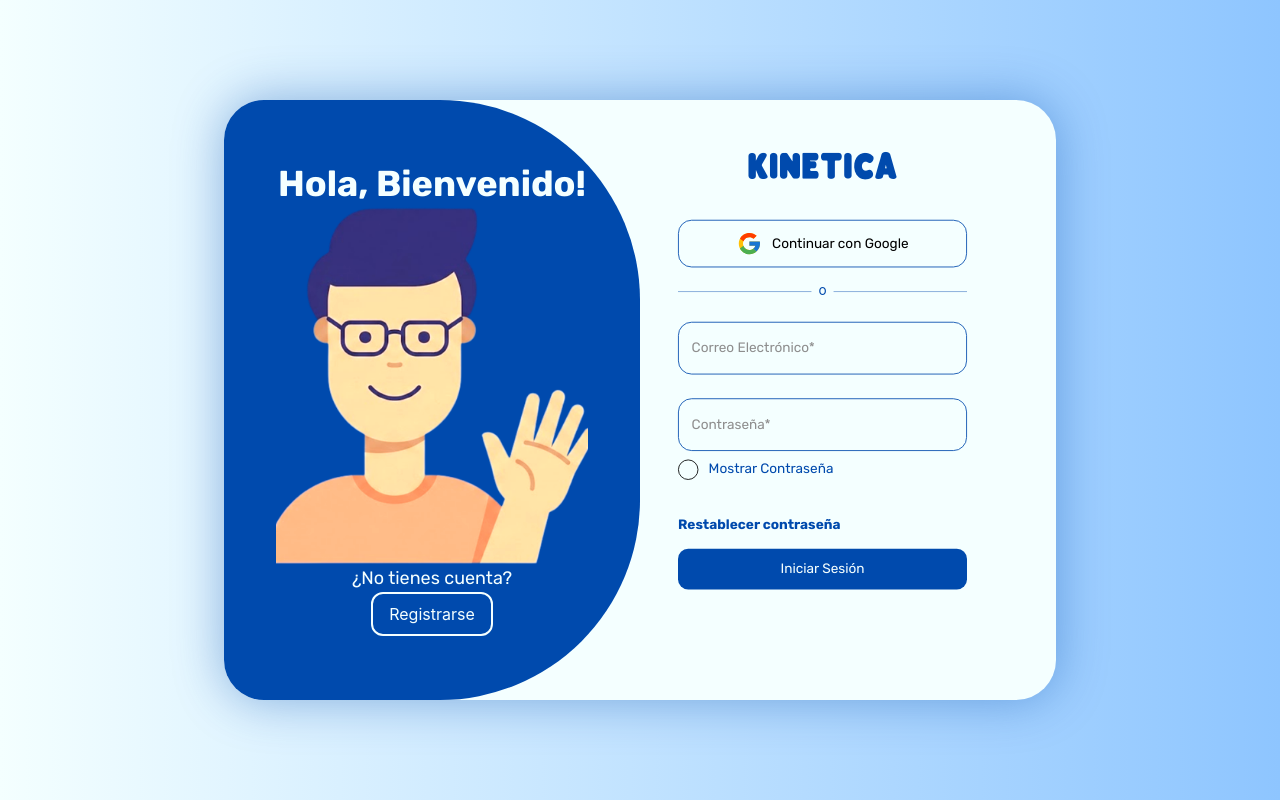
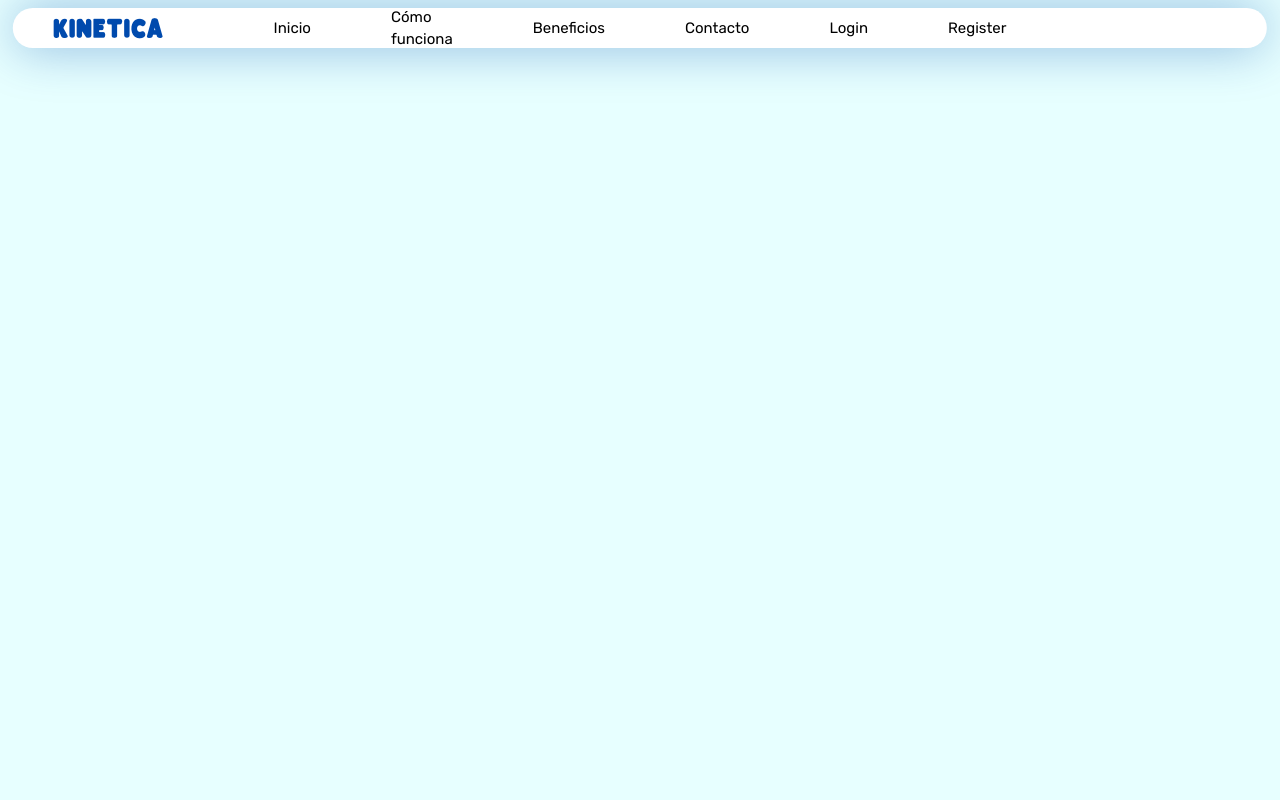
Before and after one commit to Santiago1w2/KINETICA-frontend, a React (Vite) app: page / in a window 1280 px wide. Built offline with nearby package versions, Linux system fonts and the light colour scheme.

Commit message:
se agrego las funciones de Router, falta mejorar diseño, todo lo que es login y register queda

```diff
--- a/package.json
+++ b/package.json
@@ -15,6 +15,7 @@
     "react": "^19.2.6",
     "react-dom": "^19.2.6",
     "react-icons": "^5.6.0",
+    "react-router-dom": "^7.18.0",
     "tailwindcss": "^4.3.1"
   },
   "devDependencies": {
--- a/src/App.tsx
+++ b/src/App.tsx
@@ -1,9 +1,10 @@
 import { useState } from 'react'
 import './App.css'
-import AccessPage from './pages/AccessPage'
+import AccessPage from './pages/AccessPageRegister'
 import HomePage from './pages/HomePage'
 import Navbar from './components/Navbar'
 import AuthProvider from './context/AuthProvider'
+import { AppRouter } from './routes/AppRoute'
 
 type Props = {
 
@@ -13,7 +14,7 @@
 
   return (
     <AuthProvider>
-      <AccessPage />
+      <AppRouter />
     </AuthProvider>
   )
 }
--- a/src/components/LoginForm.tsx
+++ b/src/components/LoginForm.tsx
@@ -3,6 +3,7 @@
 import { login} from "../services/AuthService"
 import type { Credentials } from '../types/type';
 import { useAuth } from '../hooks/useAuth';
+import { useNavigate } from 'react-router-dom';
 
 
 function LoginForm() {
@@ -12,7 +13,8 @@
     })
     const {login: authLogin} = useAuth();
     const [error, setError] = useState('');
-    const [showPassword, setShowPassword] = useState(false)
+    const [showPassword, setShowPassword] = useState(false);
+    const navigate = useNavigate();
 
     const handleChange = (
         e: React.ChangeEvent<HTMLInputElement>
@@ -38,6 +40,7 @@
         try {
             const res = await login({email,password});
             authLogin(res);
+            navigate('/')
             //Falta el navigate
 
         } catch(err: unknown){
@@ -52,7 +55,7 @@
 
                         <h1 className="mb-10 bloksy text-[#004aad] flex justify-center text-5xl">KINETICA</h1>
 
-                        <button className="rubik my-5 w-full py-3 border border-[#004aad] rounded-2xl flex items-center justify-center gap-3 bg-transparent hover:border-[#1a73e8] hover:bg-blue-100 active:scale-90 transition-all duration-100">
+                        <button type='button' className="rubik my-5 w-full py-3 border border-[#004aad] rounded-2xl flex items-center justify-center gap-3 bg-transparent hover:border-[#1a73e8] hover:bg-blue-100 active:scale-90 transition-all duration-100">
                             <FcGoogle className="text-3xl" />
                             Continuar con Google
                         </button>
@@ -71,6 +74,7 @@
 
                         <div className="rubik floating-input my-7">
                             <input
+                                name='email'
                                 type="text"
                                 required
                                 value={form.email}
@@ -85,6 +89,7 @@
 
                         <div className="rubik floating-input mt-7 mb-2">
                             <input
+                                name='password'
                                 type={showPassword? "text" : "password"}
                                 required
                                 value={form.password}
@@ -130,6 +135,7 @@
                             Restablecer contraseña
                         </button>
                         <button
+                            type= 'submit'
                             className="rubik mb-10 mt-4 w-full py-3 bg-[#004aad] rounded-xl text-[#f4ffff] hover:bg-[#3879d0] transiton active:scale-90 transition-transform duration-100"
                             onClick={handleSubmit}
                         >
--- a/src/components/Navbar.tsx
+++ b/src/components/Navbar.tsx
@@ -1,4 +1,5 @@
 import React from 'react'
+import { Link } from 'react-router-dom';
 
 function Navbar() {
     return (
@@ -9,6 +10,8 @@
                 <li>Cómo funciona</li>
                 <li>Beneficios</li>
                 <li>Contacto</li>
+                <li><Link to='/login'>Login</Link></li>
+                <li><Link to='/register'>Register</Link></li>
             </ul>
         </div>
     )
--- a/src/components/Present.tsx
+++ b/src/components/Present.tsx
@@ -1,14 +1,11 @@
 import React from 'react'
 import img1 from "../assets/img1.png";
+import { useNavigate } from 'react-router-dom';
 
 
-    type Props = {
-        setPantalla:(pantalla:"login" | "register") => void;
-        pantalla: "login" | "register";
-    }
 
-
-export function PresentLogin({setPantalla, pantalla}: Props) {
+export function PresentLogin() {
+    const navigate = useNavigate();
     return (
         <div className= "flex w-full h-full flex-col justify-center items-center bg-[#004aad] border-transparent rounded-r-[200px] rounded-l-[40px]">
 
@@ -28,7 +25,7 @@
                 </p>
                 <button
                     className="py-2 px-4 bg-transparent border-2 rounded-xl border-[#f4ffff] text-[#f4ffff] active:bg-[#f4ffff] active:text-[#004aad] active:border-[#3879d0] active:scale-90 transition-transform duration-100"
-                    onClick={()=>setPantalla("register")}
+                    onClick={()=>navigate('/register')}
                 >
                     Registrarse
                 </button>
@@ -37,7 +34,8 @@
     );
 }
 
-export function PresentRegister({setPantalla}: Props) {
+export function PresentRegister() {
+    const navigate = useNavigate();
     return (
         <div className="w-full h-full flex flex-col justify-center items-center bg-[#004aad] border-transparent rounded-l-[200px] rounded-r-[40px]">
 
@@ -52,7 +50,7 @@
 
                 <button
                     className="py-2 px-4 bg-transparent border-2 rounded-xl border-[#f4ffff] text-[#f4ffff] active:bg-[#f4ffff] active:text-[#004aad] active:border-[#3879d0] active:scale-90 transition-transform duration-100"
-                    onClick={()=>setPantalla("login")}
+                    onClick={()=>navigate('/login')}
                 >
                     Inciar Sesión
                 </button>
--- a/src/pages/AccessPage.tsx
+++ b/src/pages/AccessPageLogin.tsx
@@ -3,8 +3,7 @@
 import {PresentLogin, PresentRegister} from '../components/Present'
 import RegisterForm from '../components/RegisterForm'
 
-function AccessPage() {
-    const [move, setMove] = useState(false);
+function AccessPageLogin() {
     const [pantalla, setPantalla] = useState<"login" | "register">("login")
     return (
             <div className="w-screen h-screen flex justify-center items-center bg-gradient-to-r from-[#f4ffff] to-blue-300">
@@ -13,32 +12,17 @@
 
 
 
-                    {pantalla === "login" &&
+
                     <div className="w-1/2">
-                        <PresentLogin setPantalla={setPantalla} pantalla={pantalla} />
-                    </div>}
+                        <PresentLogin />
+                    </div>
 
 
-
-                    { pantalla === "register" &&
-                    <div className="w-1/2 flex items-center justify-center">
-                        <div className="scale-85">
-                            {<RegisterForm />}
-                        </div>
-                    </div>}
-                    { pantalla === "login" &&
                     <div className="w-1/2 flex items-center justify-center">
                         <div className="scale-85">
                             {<LoginForm />}
                         </div>
-                    </div>}
-
-
-
-                    {pantalla === "register" &&
-                    <div className="w-1/2">
-                        <PresentRegister setPantalla={setPantalla} pantalla={pantalla}/>
-                    </div>}
+                    </div>
 
 
                 </div>
@@ -47,4 +31,4 @@
     )
 }
 
-export default AccessPage
+export default AccessPageLogin
--- /dev/null
+++ b/src/pages/AccessPageRegister.tsx
@@ -0,0 +1,32 @@
+import React,{ useState} from 'react'
+import LoginForm from '../components/LoginForm'
+import {PresentLogin, PresentRegister} from '../components/Present'
+import RegisterForm from '../components/RegisterForm'
+
+function AccessPageRegister() {
+    const [pantalla, setPantalla] = useState<"login" | "register">("login")
+    return (
+            <div className="w-screen h-screen flex justify-center items-center bg-gradient-to-r from-[#f4ffff] to-blue-300">
+
+                <div className="flex w-[65%] max-w-4xl min-h-[75%] bg-[#f4ffff] rounded-[40px] shadow-[0_0_50px_rgba(0,74,173,0.4)]">
+
+
+
+                    <div className="w-1/2 flex items-center justify-center">
+                        <div className="scale-85">
+                            {<RegisterForm />}
+                        </div>
+                    </div>
+
+
+                    <div className="w-1/2">
+                        <PresentRegister />
+                    </div>
+
+                </div>
+
+            </div>
+    )
+}
+
+export default AccessPageRegister
--- a/src/pages/HomePage.tsx
+++ b/src/pages/HomePage.tsx
@@ -3,9 +3,13 @@
 
 function HomePage() {
     return (
+        <>
+        <Navbar />
         <div className="w-full h-screen bg-[#E7ffff]">
 
         </div>
+        </>
+
     )
 }
 
--- /dev/null
+++ b/src/routes/AppRoute.tsx
@@ -0,0 +1,16 @@
+import { BrowserRouter, Routes, Route } from 'react-router-dom';
+import  AccessPageLogin  from '../pages/AccessPageLogin';
+import AccessPageRegister  from '../pages/AccessPageRegister';
+import HomePage from '../pages/HomePage';
+
+export const AppRouter = () => {
+  return (
+    <BrowserRouter>
+      <Routes>
+        <Route path="/" element={<HomePage />} />
+        <Route path="/login" element={<AccessPageLogin />} />
+        <Route path="/register" element={< AccessPageRegister />} />
+      </Routes>
+    </BrowserRouter>
+  );
+};
```
Also changed, not shown: src/components/RegisterForm.tsx (+8 -2 lines), 1 other file (tests, documents, lock files or other folders).
